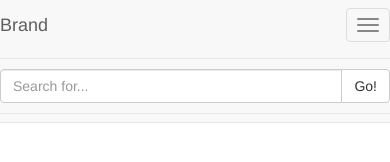
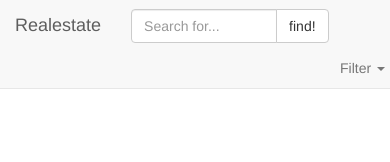
Before and after one commit to mehdad/angova-UI, a website: page index.htm in a window 390 px wide. Drawn offline with nearby package versions, Linux system fonts and the light colour scheme.

Commit message:
Top Nav Created

```diff
--- /dev/null
+++ b/asset/css/style.css
@@ -0,0 +1,23 @@
+.navbar-nav li .dropdown-menu {
+    right: 0px !important;
+    left: auto;
+}
+
+.navbar.navbar-default form {
+    top: 9px;
+}
+
+.navbar .container .navbar-brand, .navbar .container-fluid .navbar-brand {
+     margin-left: 0px !important;
+}
+
+@media (max-width: 767px){
+    .navbar-default .navbar-nav .open .dropdown-menu li a {
+        background-color: #e7e7e7;
+    }
+}
+
+.navbar.navbar-default .nav.navbar-nav {
+    margin-bottom: -5px;
+    padding-right: 5px;
+}
--- a/index.htm
+++ b/index.htm
@@ -1,51 +1,46 @@
 <html>
 <head>
     <meta name="viewport" content="width=device-width, initial-scale=1, maximum-scale=1, user-scalable=no">
+
     <script type="text/javascript" src="bower_components/jquery/dist/jquery.min.js"></script>
     <script type="text/javascript" src="bower_components/bootstrap/dist/js/bootstrap.min.js"></script>
+
     <link rel="stylesheet" href="bower_components/bootstrap/dist/css/bootstrap.min.css" type="text/css" media="all">
+    <link rel="stylesheet" href="asset/css/style.css" type="text/css">
 </head>
 <body>
     <nav class="navbar navbar-default navbar-fixed-top">
         <div class="container-fluid row">
-            <div class="navbar-header navbar-left">
-                <a class="navbar-brand" href="#">Brand</a>
-                <button type="button" class="navbar-toggle collapsed" data-toggle="collapse" data-target="#bs-example-navbar-collapse-1" aria-expanded="false">
-                    <span class="sr-only">Toggle navigation</span>
-                    <span class="icon-bar"></span>
-                    <span class="icon-bar"></span>
-                    <span class="icon-bar"></span>
-                </button>
-
+            <div class="navbar-left">
+                <a class="navbar-brand" href="#">Realestate</a>
             </div>
 
 
 
-            <form class="navbar-form navbar-left col-md-1" role="search">
+            <form class="col-lg-8 col-md-7 col-sm-6 col-xs-7" role="search">
                 <div class="input-group">
                     <input type="text" class="form-control" placeholder="Search for...">
                     <span class="input-group-btn">
-                        <button class="btn btn-default" type="button">Go!</button>
+                        <button class="btn btn-default" type="button">find!</button>
                     </span>
                 </div>
             </form>
 
             <!-- Collect the nav links, forms, and other content for toggling -->
-            <div class="collapse navbar-collapse" id="bs-example-navbar-collapse-1">
 
-                <ul class="nav navbar-nav navbar-right">
+            <ul class="nav navbar-nav">
                 <li class="dropdown">
-                        <a href="#" class="dropdown-toggle" data-toggle="dropdown" role="button" aria-haspopup="true" aria-expanded="false">Dropdown <span class="caret"></span></a>
+                    <a href="#" class="dropdown-toggle pull-right" data-toggle="dropdown" role="button" aria-haspopup="true" aria-expanded="false"> Filter <span class="caret"></span></a>
                     <ul class="dropdown-menu">
                         <li><a href="#">Action</a></li>
                         <li><a href="#">Another action</a></li>
                         <li><a href="#">Something else here</a></li>
-                            <li role="separator" class="divider"></li>
                         <li><a href="#">Separated link</a></li>
                     </ul>
                 </li>
+
             </ul>
-            </div>
+
         </div>
     </nav>
 
```
Lines whose indentation alone changed are shown as unchanged.
